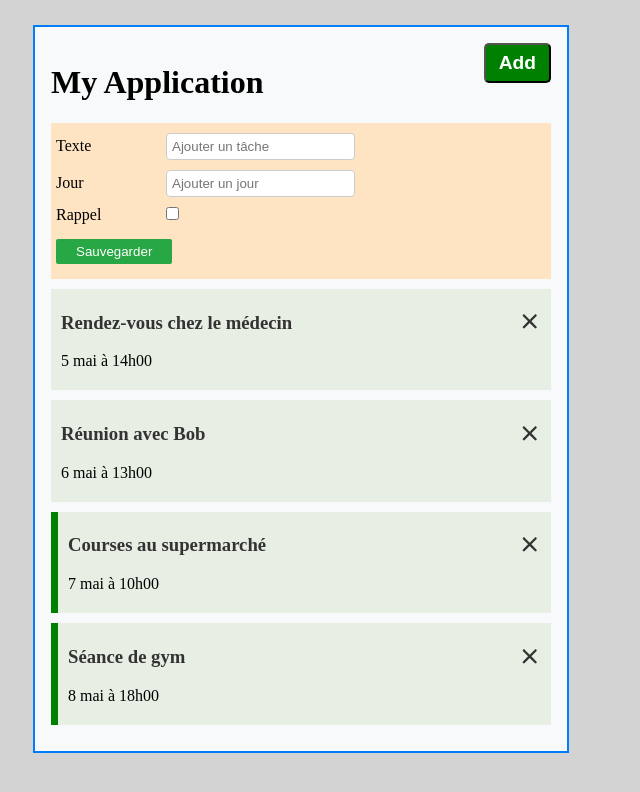
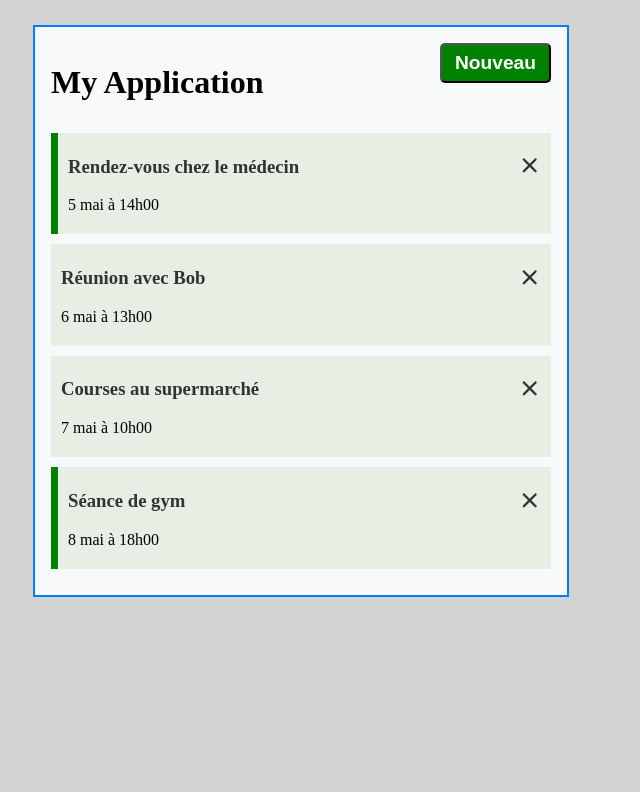
Before and after one commit to johanalain11/TodoApp-angular, an Angular app: page / in a window 1280 px wide. Shown: the top 792 px of the page, without its empty margins (0-640 px from the left). Built offline with nearby package versions, Linux system fonts and the light colour scheme; data requests are answered from the project's data file.

Commit message:
Mise à jour de la fonctionnalité d'ajout de tâches et des styles

```diff
--- a/db.json
+++ b/db.json
@@ -4,7 +4,7 @@
       "id": "1",
       "text": "Rendez-vous chez le médecin",
       "day": "5 mai à 14h00",
-      "reminder": false
+      "reminder": true
     },
     {
       "id": "2",
@@ -16,7 +16,7 @@
       "id": "3",
       "text": "Courses au supermarché",
       "day": "7 mai à 10h00",
-      "reminder": true
+      "reminder": false
     },
     {
       "id": "4",
--- a/src/app/app.css
+++ b/src/app/app.css
@@ -1,6 +1,3 @@
-h1 {
-  color: green;
-}
 .container {
   background-color: #f8f9fa;
   padding: 1rem;
--- a/src/app/components/add-task/add-task.html
+++ b/src/app/components/add-task/add-task.html
@@ -1,3 +1,4 @@
+@if (showAddTask){
   <form (ngSubmit)="onSubmit()">
     <div class="form-control">
       <label for="text">Texte</label>
@@ -13,3 +14,4 @@
     </div>
     <input type="submit" value="Sauvegarder" class="submit-btn">
   </form>
+}
--- a/src/app/components/add-task/add-task.ts
+++ b/src/app/components/add-task/add-task.ts
@@ -1,6 +1,8 @@
 import { Component, Output, EventEmitter } from '@angular/core';
 import { FormsModule } from '@angular/forms';
 import { Task } from '../../Task';
+import { UiService } from '../../services/ui';
+import { Subscription } from 'rxjs';
 
 @Component({
   selector: 'app-add-task',
@@ -13,6 +15,14 @@ export class AddTask {
   text: string = '';
   day: string = '';
   reminder: boolean = false;
+  showAddTask: boolean = false;
+  subscription: Subscription | undefined;
+
+  constructor(private uiService : UiService) {
+    this.subscription = this.uiService
+      .onToggle()
+      .subscribe((value) => (this.showAddTask = value));
+  }
 
   onSubmit() {
     if(!this.text || !this.day) {
--- a/src/app/components/button/button.html
+++ b/src/app/components/button/button.html
@@ -1 +1 @@
-<button [style]="{ backgroundColor: color }" (click)="onClick()">{{ text }}</button>
+<button [style]="{ backgroundColor: color }">{{ text }}</button>
--- a/src/app/components/button/button.ts
+++ b/src/app/components/button/button.ts
@@ -12,8 +12,4 @@ export class Button {
 
   constructor() {}
 
-  onClick() {
-    console.log('Button clicked!');
-  }
-
 }
--- a/src/app/components/header/header.html
+++ b/src/app/components/header/header.html
@@ -1,4 +1,4 @@
 <header>
   <h1>{{ title }}</h1>
-  <app-button color="green" text="Add"></app-button>
+  <app-button color="{{ showAddTask ? 'red' : 'green' }}" text="{{ showAddTask ? 'Fermer' : 'Nouveau' }}" (click)="toggleAddTask()"></app-button>
 </header>
--- a/src/app/components/header/header.ts
+++ b/src/app/components/header/header.ts
@@ -1,6 +1,8 @@
 import { Component } from '@angular/core';
 import { Button } from '../button/button';
 import { Tasks } from '../tasks/tasks';
+import { UiService } from '../../services/ui';
+import { Subscription } from 'rxjs';
 
 @Component({
   selector: 'app-header',
@@ -10,4 +12,16 @@ import { Tasks } from '../tasks/tasks';
 })
 export class HeaderComponent {
   title = 'My Application';
+  showAddTask: boolean = false;
+  subscription: Subscription | undefined;
+
+  constructor(private uiService: UiService) {
+    this.subscription = this.uiService
+      .onToggle()
+      .subscribe((value) => (this.showAddTask = value));
+  }
+
+  toggleAddTask() {
+    this.uiService.toggleAddTask();
+  }
 }
--- /dev/null
+++ b/src/app/services/ui.ts
@@ -0,0 +1,22 @@
+import { Injectable } from '@angular/core';
+import { Observable, Subject } from 'rxjs';
+
+@Injectable({
+  providedIn: 'root'
+})
+export class UiService {
+  private showAddTask: boolean = false;
+  private subject: Subject<boolean> = new Subject<boolean>();
+
+  toggleAddTask(): void {
+    console.log('Show AddTask 1', this.showAddTask);
+    this.showAddTask = !this.showAddTask;
+    console.log('Show AddTask 2', this.showAddTask);
+    this.subject.next(this.showAddTask);
+  }
+
+  onToggle(): Observable<boolean> {
+    return this.subject.asObservable();
+  }
+
+}
```
Also changed, not shown: 1 other file (tests, documents, lock files or other folders). Lines whose indentation alone changed are shown as unchanged.
